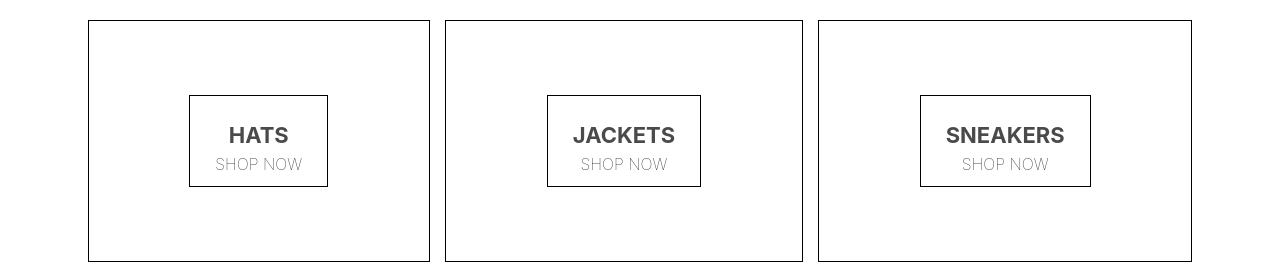
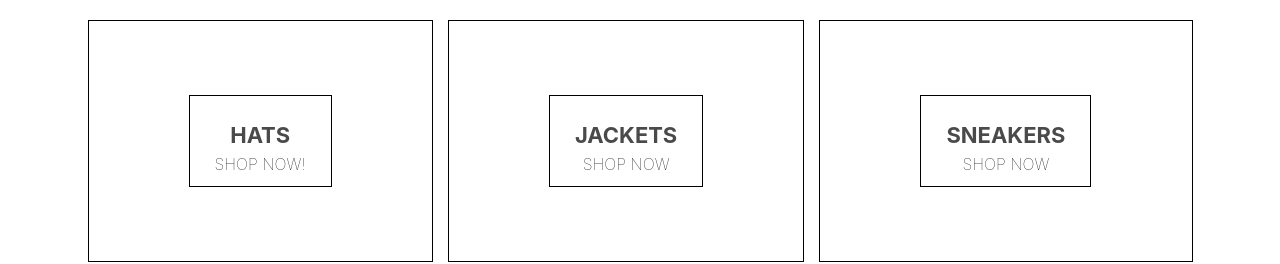
Before and after one commit to nguyenalan89/crwn-clothing, a React (Create React App) app in the folder crwn-clothing/: page / in a window 1280 px wide. Shown: the top 264 px of the page. Built offline with nearby package versions, Linux system fonts and the light colour scheme.

Commit message:
removing files

```diff
--- a/crwn-clothing/src/homepage.component.jsx
+++ b/crwn-clothing/src/homepage.component.jsx
@@ -8,7 +8,7 @@ const HomePage = () => (
       <div className="menu-item">
         <div className="content">
           <h1 className="title">HATS</h1>
-          <span className="subtitle">SHOP NOW</span>
+          <span className="subtitle">SHOP NOW!</span>
         </div>
       </div>
       <div className="menu-item">
```
